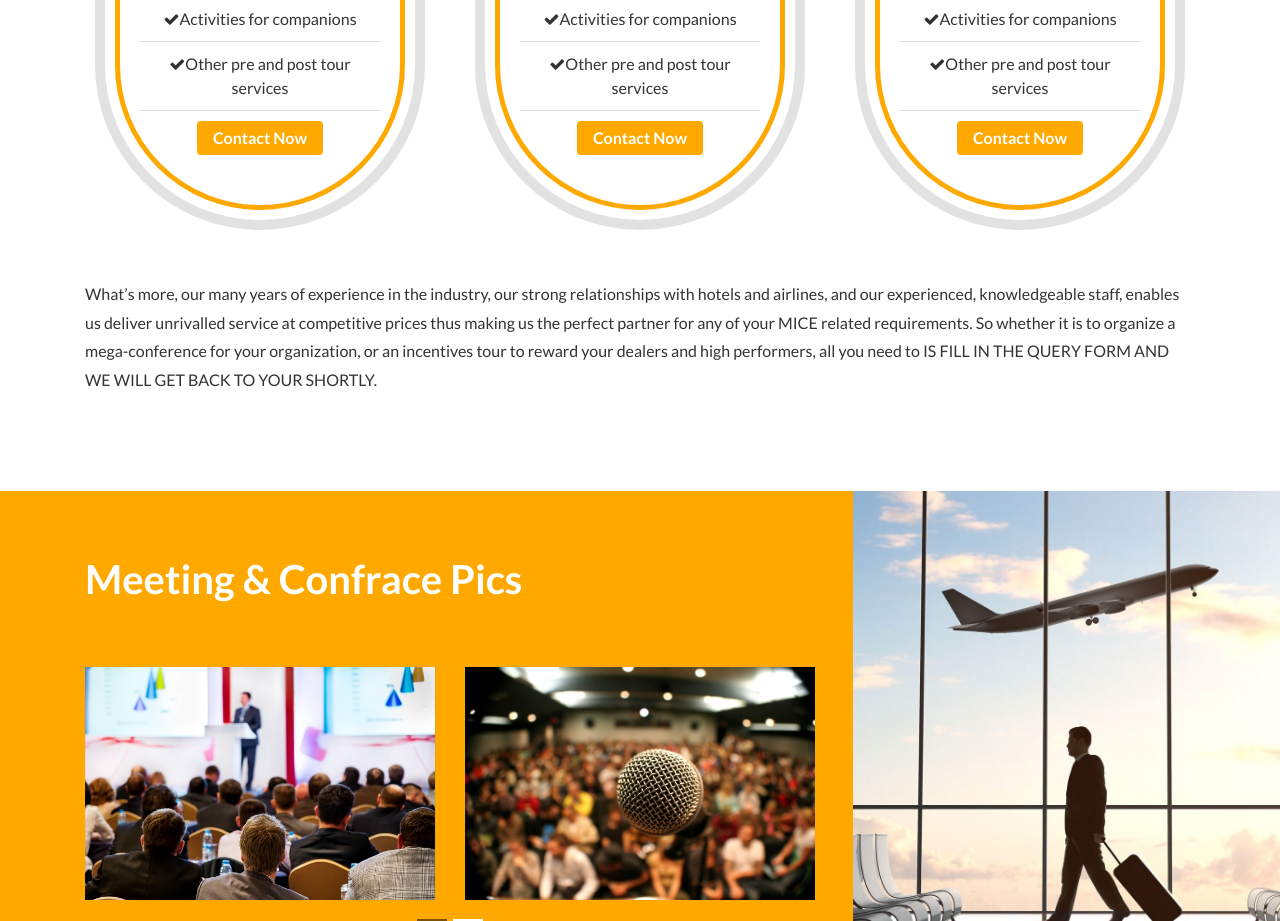
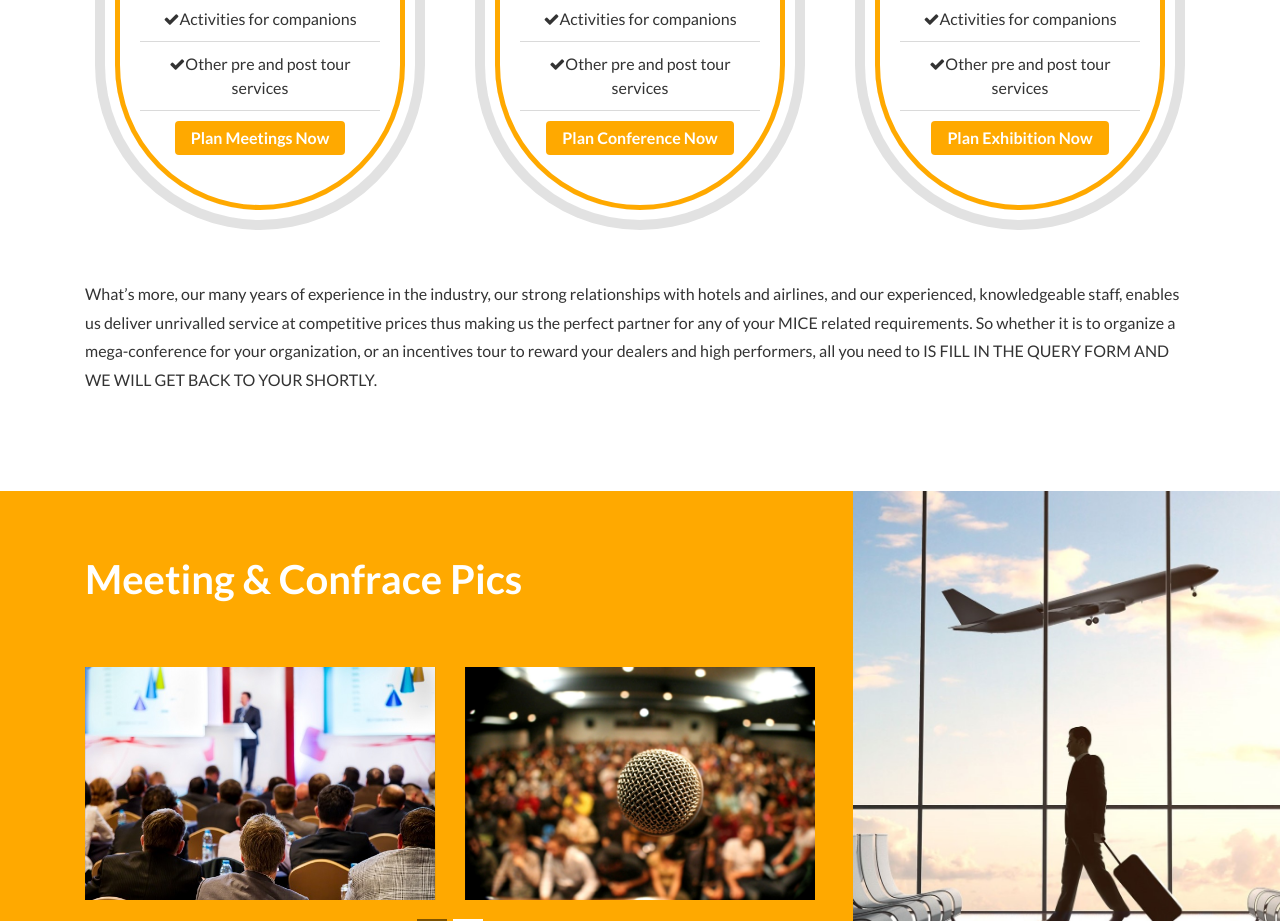
Before and after one commit to Ramjivan/luxury-indo-travel, a plain HTML site: page mice.html in a window 1280 px wide. Shown: the part 961-1882 px from the top of the page. Drawn offline with Linux system fonts and the light colour scheme.

Commit message:
more optimization

```diff
--- a/mice.html
+++ b/mice.html
@@ -153,7 +153,7 @@
                                     <li><i class="fa fa-check"></i>Other pre and post tour services</li>
                                     <li><button type="button" class="btn w3ls-btn bg-theme  d-block" data-toggle="modal" aria-pressed="false"
                                         onclick="location.href='contact.html'" data-blast="bgColor">
-                                        contact now
+                                        Plan Meetings Now
                                         </button>
                                     </li>
                                 </ul>
@@ -179,7 +179,7 @@
                                     <li><i class="fa fa-check"></i>Other pre and post tour services</li>
                                     <li><button type="button" class="btn w3ls-btn bg-theme  d-block" data-toggle="modal" aria-pressed="false"
                                         onclick="location.href='contact.html'" data-blast="bgColor">
-                                        contact now
+                                        Plan Conference now
                                         </button>
                                     </li>
                                 </ul>
@@ -208,7 +208,7 @@
                                     <li><i class="fa fa-check"></i>Other pre and post tour services</li>
                                     <li><button type="button" class="btn w3ls-btn bg-theme  d-block" data-toggle="modal" aria-pressed="false"
                                         onclick="location.href='contact.html'" data-blast="bgColor">
-                                        contact now
+                                        Plan Exhibition now
                                         </button>
                                     </li>
                                 </ul>
```
Also changed, not shown: destwedding.html (+3 -3 lines).
